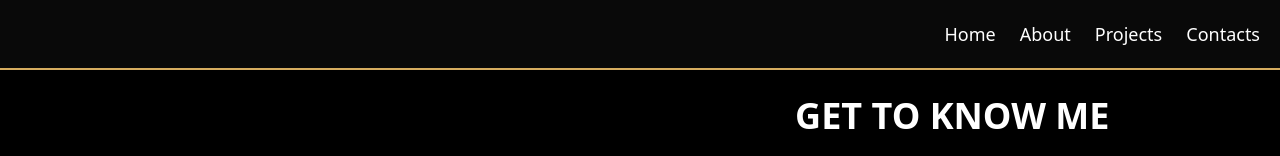
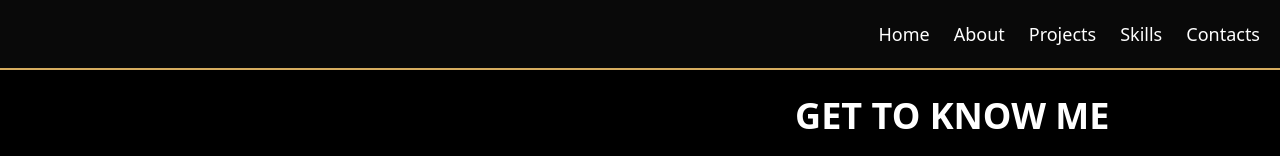
Before and after one commit to Ndungu-Muigai/new-portfolio, a React (Create React App) app: page /about in a window 1280 px wide. Shown: the top 156 px of the page. Built offline with nearby package versions, Linux system fonts and the light colour scheme; a web font is replaced by a local one.

Commit message:
Added skills to the navbar link

```diff
--- a/src/Components/Navbar.js
+++ b/src/Components/Navbar.js
@@ -7,6 +7,7 @@ const Navbar = () =>
             <NavLink to="/" className="nav-links">Home</NavLink>
             <NavLink to="/about" className="nav-links">About</NavLink>
             <NavLink to="/about#projects" className="nav-links">Projects</NavLink>
+            <NavLink to="/about#skills" className="nav-links">Skills</NavLink>
             <NavLink to="/about#contacts" className="nav-links">Contacts</NavLink>
         </nav>
     )
```
